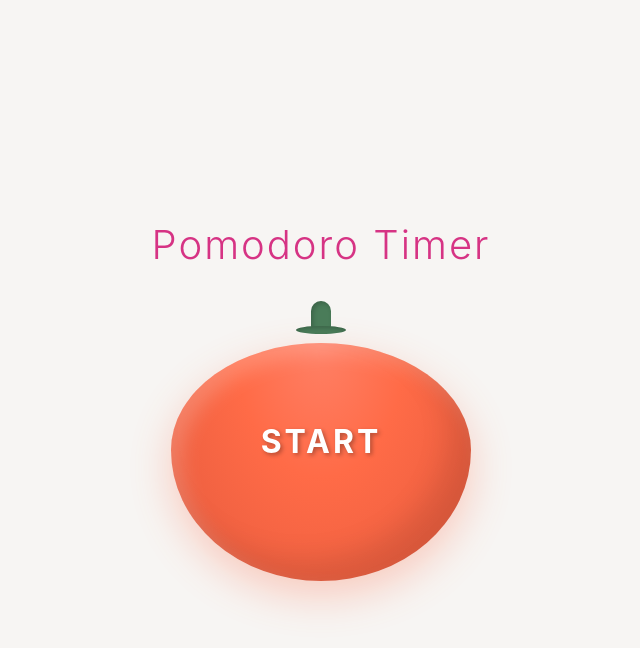
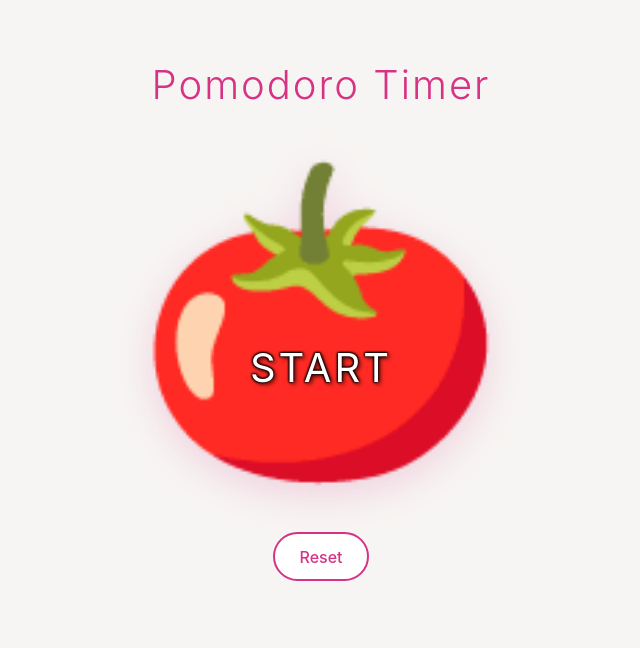
Before and after one commit to matthewzab/pomodoro-timer, a React (Create React App) app: page / in a window 1280 px wide. Shown: the top 648 px of the page, without its empty margins (319-959 px from the left). Built offline with nearby package versions, Linux system fonts and the light colour scheme.

Commit message:
Changed css tomato for emoji tomato, corrected spacing of buttons and header

```diff
--- a/src/App.css
+++ b/src/App.css
@@ -1,14 +1,10 @@
 /* CSS Custom Properties (Variables) */
 :root {
   --primary-red: #d63384;
-  --tomato-red: #ff6b47;
-  --tomato-dark: #e55a3d;
-  --tomato-light: #ff8066;
-  --stem-green: #4a7c59;
   --off-white: #f7f5f3;
   --pure-white: #ffffff;
   --text-dark: #333;
-  --shadow-color: rgba(255, 107, 71, 0.3);
+  --shadow-color: rgba(214, 51, 132, 0.2);
 }
 
 /* Reset default styles and set up the page */
@@ -19,7 +15,7 @@
 }
 
 body {
-  font-family: -apple-system, BlinkMacSystemFont, 'Segoe UI', 'Roboto', sans-serif;
+  font-family: -apple-system, BlinkMacSystemFont, 'Roboto', 'Segoe UI', sans-serif;
   background-color: var(--off-white);
   color: var(--text-dark);
   height: 100vh;
@@ -29,9 +25,9 @@ body {
   display: flex;
   flex-direction: column;
   align-items: center;
-  justify-content: center;
+  justify-content: space-between;
   height: 100vh;
-  padding: 20px;
+  padding: 60px 20px 160px 20px;
   gap: 2rem;
 }
 
@@ -46,102 +42,74 @@ h1 {
 /* Tomato Container */
 .tomato {
   position: relative;
-  width: 300px;
-  height: 280px;
   cursor: pointer;
-  transition: transform 0.2s ease, box-shadow 0.2s ease;
+  transition: transform 0.2s ease;
+  user-select: none;
+  display: flex;
+  align-items: center;
+  justify-content: center;
 }
 
 .tomato:hover {
   transform: scale(1.05);
-  filter: brightness(1.1);
 }
 
 .tomato:active {
-  transform: scale(0.98);
+  transform: scale(0.95);
 }
 
-/* Tomato Body */
-.tomato::before {
-  content: '';
-  position: absolute;
-  width: 100%;
-  height: 85%;
-  bottom: 0;
-  background: radial-gradient(ellipse at center top, var(--tomato-light) 0%, var(--tomato-red) 40%, var(--tomato-dark) 100%);
-  border-radius: 50% 50% 50% 50% / 45% 45% 55% 55%;
-  box-shadow:
-    inset -20px -20px 30px rgba(0, 0, 0, 0.1),
-    inset 10px 10px 20px rgba(255, 255, 255, 0.2),
-    0 15px 40px var(--shadow-color);
+.tomato-section {
+  display: flex;
+  flex-direction: column;
+  align-items: center;
+  gap: 4rem;
 }
 
-/* Tomato Stem */
-.tomato-stem {
-  position: absolute;
-  top: 0;
-  left: 50%;
-  transform: translateX(-50%);
-  width: 60px;
-  height: 40px;
-  z-index: 2;
+/* Large Tomato Emoji */
+.tomato-emoji {
+  font-size: 300px;
+  line-height: 1;
+  filter: drop-shadow(0 10px 20px var(--shadow-color));
 }
 
-.tomato-stem::before {
-  content: '';
-  position: absolute;
-  width: 20px;
-  height: 30px;
-  background: var(--stem-green);
-  border-radius: 10px 10px 5px 5px;
-  left: 50%;
-  transform: translateX(-50%);
-  box-shadow: inset 2px 2px 5px rgba(0, 0, 0, 0.2);
-}
-
-.tomato-stem::after {
-  content: '';
-  position: absolute;
-  width: 50px;
-  height: 8px;
-  background: var(--stem-green);
-  border-radius: 50%;
-  top: 25px;
-  left: 50%;
-  transform: translateX(-50%);
-  box-shadow: inset 0 2px 4px rgba(0, 0, 0, 0.2);
-}
-
-/* Tomato Content (text and icons) */
+/* Content Overlay */
 .tomato-content {
   position: absolute;
   top: 50%;
   left: 50%;
-  transform: translate(-50%, -50%);
+  transform: translate(-50%, 50%);
   display: flex;
   flex-direction: column;
   align-items: center;
   justify-content: center;
-  z-index: 3;
   text-align: center;
+  pointer-events: none;
 }
 
 /* Start State */
 .start-text {
-  font-size: 2rem;
-  font-weight: bold;
+  font-size: 2.5rem;
+  font-weight: regular;
   color: var(--pure-white);
-  text-shadow: 2px 2px 4px rgba(0, 0, 0, 0.3);
+  text-shadow:
+    2px 2px 4px rgba(0, 0, 0, 0.8),
+    -1px -1px 2px rgba(0, 0, 0, 0.8),
+    1px -1px 2px rgba(0, 0, 0, 0.8),
+    -1px 1px 2px rgba(0, 0, 0, 0.8);
   letter-spacing: 3px;
 }
 
 /* Running State */
 .timer-text {
-  font-size: 2.5rem;
+  font-size: 3rem;
   font-weight: 300;
   color: var(--pure-white);
-  font-family: 'Courier New', monospace;
-  text-shadow: 2px 2px 4px rgba(0, 0, 0, 0.5);
+  font-family: 'Roboto', monospace;
+  text-shadow:
+    2px 2px 4px rgba(0, 0, 0, 0.8),
+    -1px -1px 2px rgba(0, 0, 0, 0.8),
+    1px -1px 2px rgba(0, 0, 0, 0.8),
+    -1px 1px 2px rgba(0, 0, 0, 0.8);
 }
 
 /* Paused State */
@@ -152,10 +120,14 @@ h1 {
 }
 
 .small-time {
-  font-size: 1.2rem;
+  font-size: 1.5rem;
   color: var(--pure-white);
-  font-family: 'Courier New', monospace;
-  text-shadow: 1px 1px 2px rgba(0, 0, 0, 0.5);
+  font-family: 'Roboto', monospace;
+  text-shadow:
+    1px 1px 2px rgba(0, 0, 0, 0.8),
+    -1px -1px 1px rgba(0, 0, 0, 0.8),
+    1px -1px 1px rgba(0, 0, 0, 0.8),
+    -1px 1px 1px rgba(0, 0, 0, 0.8);
   font-weight: 300;
 }
 
@@ -183,23 +155,23 @@ h1 {
   background-color: var(--primary-red);
   color: var(--pure-white);
   transform: translateY(-2px);
-  box-shadow: 0 5px 15px rgba(214, 51, 132, 0.3);
+  box-shadow: 0 5px 15px var(--shadow-color);
 }
 
 /* Different tomato states */
-.tomato.running {
+.tomato.running .tomato-emoji {
   animation: subtle-glow 3s ease-in-out infinite alternate;
 }
 
-.tomato.paused {
-  filter: brightness(0.9);
+.tomato.paused .tomato-emoji {
+  filter: drop-shadow(0 10px 20px var(--shadow-color)) brightness(0.9);
 }
 
 @keyframes subtle-glow {
   from {
-    box-shadow: 0 0 20px var(--shadow-color);
+    filter: drop-shadow(0 10px 20px var(--shadow-color));
   }
   to {
-    box-shadow: 0 0 30px var(--shadow-color), 0 0 40px var(--shadow-color);
+    filter: drop-shadow(0 15px 30px var(--shadow-color)) brightness(1.1);
   }
 }
--- a/src/App.js
+++ b/src/App.js
@@ -52,20 +52,28 @@ function App() {
   return (
     <div className="App">
       <h1>Pomodoro Timer</h1>
+
+      <div className="tomato-section">
         <div className={`tomato ${timerState}`} onClick={handleTomatoClick}>
-        <div className="tomato-stem"></div>
+          <div className="tomato-emoji">🍅</div>
           <div className="tomato-content">
             {timerState === 'initial' && <span className="start-text">START</span>}
             {timerState === 'running' && <span className="timer-text">{formatTime(timeLeft)}</span>}
             {timerState === 'paused' && (
               <>
-              <div className="pause-icon">🍅</div>
+                <div className="pause-icon">⏸</div>
                 <span className="small-time">{formatTime(timeLeft)}</span>
               </>
             )}
           </div>
         </div>
+
+        <button className="reset-btn" onClick={handleReset}>Reset</button>
       </div>
+
+      <div></div> {/*For spacing purposes*/}
+    </div>
+
   );
 }
 
```
Lines whose indentation alone changed are shown as unchanged.
